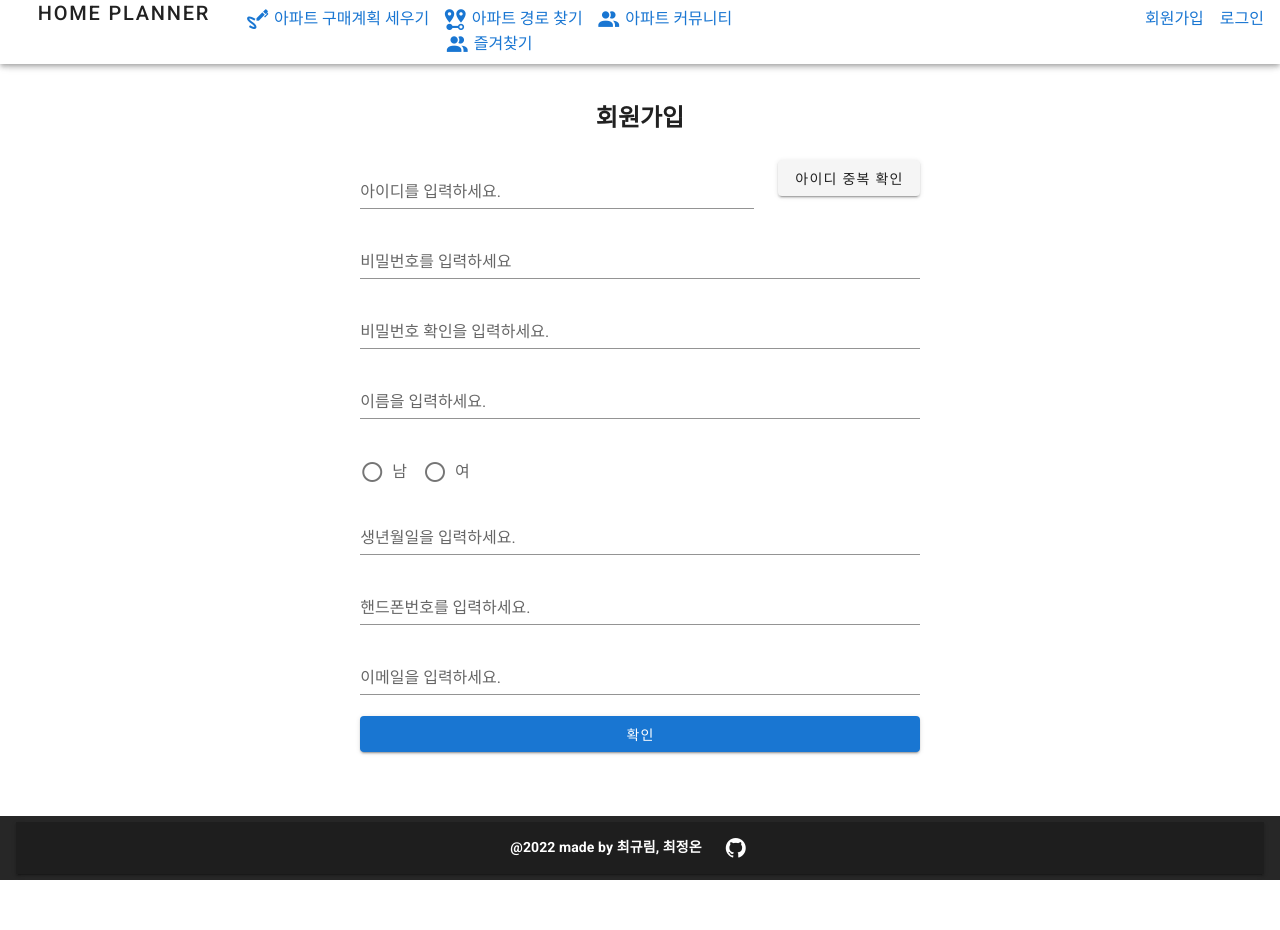
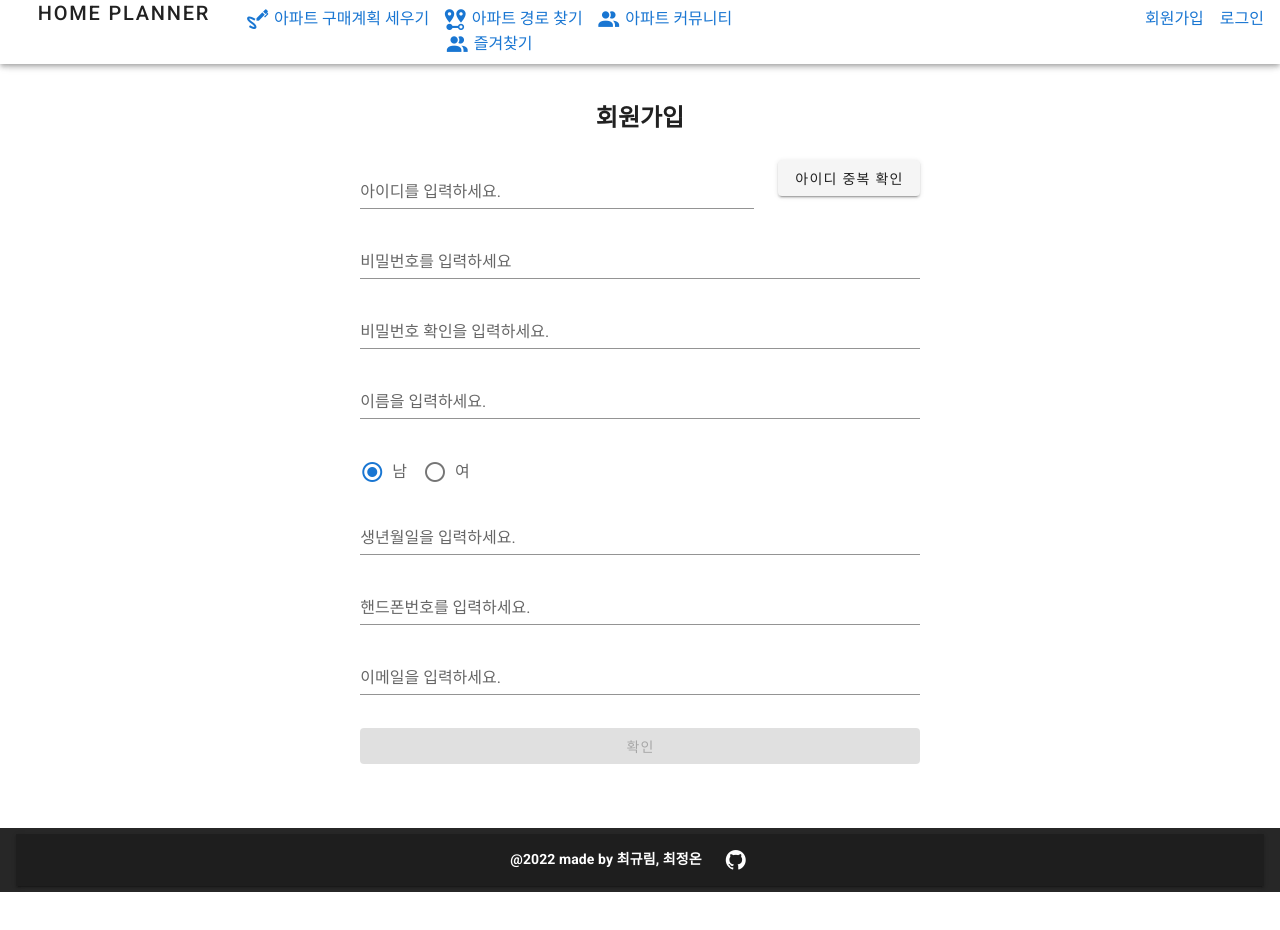
Before and after one commit to ssafyHomePlanner/HomePlanner, a Vue app in the folder homepjt/: page /signup in a window 1280 px wide. Shown: the top 930 px of the page. Built offline with nearby package versions, Linux system fonts and the light colour scheme.

Commit message:
[UPDATE] 회원가입 페이지 UX 업데이트

```diff
--- a/homepjt/src/views/member/SignUpView.vue
+++ b/homepjt/src/views/member/SignUpView.vue
@@ -5,13 +5,14 @@
         <h2>회원가입</h2>
       </v-col>
       <v-col lg="10" md="10" sm="12" class="text-center">
-        <v-form class="mb-5" ref="form" v-model="valid" lazy-validation>
+        <v-form class="mb-5" ref="form" lazy-validation>
           <v-row>
             <v-col>
               <v-text-field
                 v-model="memberId"
                 :rules="memberIdRules"
                 label="아이디를 입력하세요."
+                @keyup.enter="joinMember"
                 required
               ></v-text-field
             ></v-col>
@@ -23,6 +24,7 @@
             v-model="memberPassword"
             :rules="memberPasswordRules"
             label="비밀번호를 입력하세요"
+            @keyup.enter="joinMember"
             type="password"
             required
           ></v-text-field>
@@ -30,10 +32,17 @@
             v-model="memberPasswordConfirm"
             :rules="memberPasswordConfirmRules"
             label="비밀번호 확인을 입력하세요."
+            @keyup.enter="joinMember"
             type="password"
             required
           ></v-text-field>
-          <v-text-field v-model="memberName" label="이름을 입력하세요." required></v-text-field>
+          <v-text-field
+            v-model="memberName"
+            :rules="memberNameRules"
+            label="이름을 입력하세요."
+            @keyup.enter="joinMember"
+            required
+          ></v-text-field>
           <v-radio-group v-model="memberGender" row>
             <v-radio label="남" value="m"></v-radio>
             <v-radio label="여" value="w"></v-radio>
@@ -41,23 +50,45 @@
           <v-text-field
             v-model="memberAge"
             label="생년월일을 입력하세요."
+            :rules="memberAgeRules"
+            @keyup.enter="joinMember"
             hint="ex) 961225"
             required
           ></v-text-field>
           <v-text-field
             v-model="memberPhone"
             label="핸드폰번호를 입력하세요."
+            :rules="memberPhoneRules"
+            @keyup.enter="joinMember"
             hint="'-'를 제외하고 입력하세요"
             required
           ></v-text-field>
           <v-text-field
             v-model="memberEmail"
             label="이메일을 입력하세요."
+            :rules="memberEmailRules"
+            @keyup.enter="joinMember"
             type="email"
             hint="abcd@gmail.com"
             required
           ></v-text-field>
-          <v-btn block elevation="2" color="primary" @click="joinMember">확인</v-btn>
+          <v-btn
+            class="mt-3"
+            block
+            elevation="2"
+            color="primary"
+            @click="joinMember"
+            :disabled="
+              memberId.length < 1 ||
+              memberPassword.length < 1 ||
+              memberPasswordConfirm.length < 1 ||
+              memberName.length < 1 ||
+              memberAge.length < 1 ||
+              memberPhone.length < 1 ||
+              memberEmail.length < 1
+            "
+            >확인</v-btn
+          >
         </v-form>
       </v-col>
     </v-row>
@@ -71,15 +102,23 @@ const memberStore = "memberStore";
 export default {
   data() {
     return {
-      memberId: null,
-      memberPassword: null,
-      memberPasswordConfirm: null,
-      memberName: null,
-      memberGender: "",
-      memberAge: null,
-      memberPhone: null,
-      memberEmail: null,
+      memberId: "",
+      memberPassword: "",
+      memberPasswordConfirm: "",
+      memberName: "",
+      memberGender: "m",
+      memberAge: "",
+      memberPhone: "",
+      memberEmail: "",
       memberSalt: 123,
+      memberIdRules: [(v) => !!v || "아이디는 필수입니다."],
+      memberNameRules: [(v) => !!v || "이름은 필수입니다."],
+      memberAgeRules: [(v) => !!v || "생년월일은 필수입니다."],
+      memberPhoneRules: [(v) => !!v || "핸드폰 번호는 필수입니다."],
+      memberEmailRules: [(v) => !!v || "이메일은 필수입니다."],
+      memberPasswordRules: [(v) => !!v || "비밀번호는 필수입니다."],
+      memberPasswordConfirmRules: [(v) => !!v || "비밀번호 확인은 필수입니다."],
+      duplicationCheck: false,
     };
   },
 
@@ -101,14 +140,23 @@ export default {
       // 아이디 중복
       if (this.isDuplicatedId) {
         alert("중복된 아이디 입니다!!!");
+        this.duplicationCheck = false;
       }
       // 아이디 중복 X
       else {
         alert("사용 가능한 아이디 입니다!!!");
+        this.duplicationCheck = true;
       }
     },
 
-    joinMember() {
+    joinMember(e) {
+      e.preventDefault();
+
+      if (!this.duplicationCheck) {
+        alert("아이디 중복체크가 필요합니다.");
+        return;
+      }
+
       const memberInfo = {
         id: this.memberId,
         pw: this.memberPassword,
```
